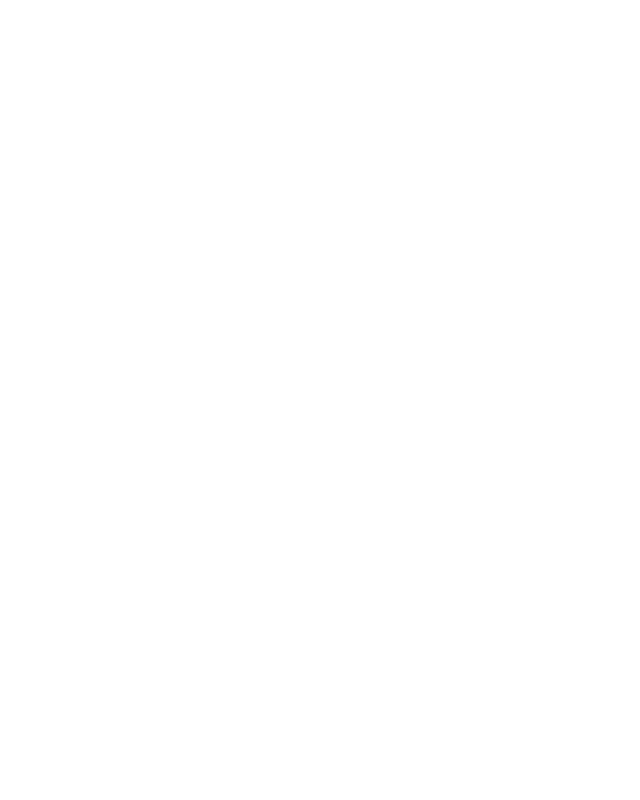
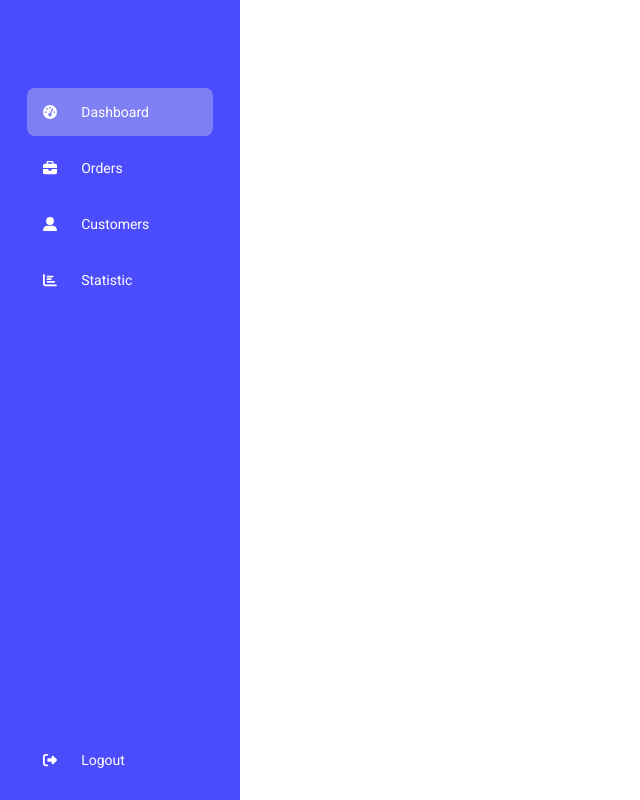
Before and after one commit to PoteralaMateusz/Frontend-SystemERP, an Angular app: page / in a window 1280 px wide. Shown: the whole page, without its empty margins (0-640 px from the left). Built offline with nearby package versions, Linux system fonts and the light colour scheme.

Commit message:
add dashboard menu

```diff
--- a/package.json
+++ b/package.json
@@ -18,6 +18,11 @@
     "@angular/platform-browser": "^16.0.0",
     "@angular/platform-browser-dynamic": "^16.0.0",
     "@angular/router": "^16.0.0",
+    "@fortawesome/angular-fontawesome": "^0.13.0",
+    "@fortawesome/fontawesome-svg-core": "^6.4.0",
+    "@fortawesome/free-brands-svg-icons": "^6.4.0",
+    "@fortawesome/free-regular-svg-icons": "^6.4.0",
+    "@fortawesome/free-solid-svg-icons": "^6.4.0",
     "rxjs": "~7.8.0",
     "tslib": "^2.3.0",
     "zone.js": "~0.13.0"
--- a/src/app/app.component.css
+++ b/src/app/app.component.css
@@ -0,0 +1,62 @@
+@import url('https://fonts.googleapis.com/css2?family=Roboto&display=swap');
+
+.page{
+  display: flex;
+}
+.sidebar{
+  position: sticky;
+  top: 0;
+  left: 0;
+  bottom: 0;
+  width: 100px;
+  height: 100vh;
+  padding: 0 1.7rem;
+  color:  #fff;
+  overflow: hidden;
+  transition: all 0.5s linear;
+  background: rgba(0,0,255,0.7);
+}
+.sidebar:hover{
+  width: 240px;
+  transition: 0.5s;
+}
+.logo{
+  height: 80px;
+  padding: 16px;
+}
+.menu{
+  height: 88%;
+  position: relative;
+  list-style: none;
+  padding: 0;
+}
+.menu li{
+  padding: 1rem;
+  margin: 8px 0;
+  border-radius: 8px;
+  transition: all 0.5s ease-in-out;
+}
+.menu li:hover,
+.active{
+  background: #e0e0e058;
+}
+.menu a{
+  color: #fff;
+  font-size: 14px;
+  text-decoration: none;
+  display: flex;
+  align-items: center;
+  gap: 1.5rem;
+}
+.menu a span{
+  overflow: hidden;
+}
+.menu a i{
+  font-size: 1.2rem;
+}
+.logout{
+  position: absolute;
+  bottom: 0;
+  left: 0;
+  width: 100%;
+}
--- a/src/app/app.component.html
+++ b/src/app/app.component.html
@@ -1,2 +1,42 @@
+<div class="page">
+
+<div class="sidebar">
+  <div class="logo"></div>
+  <ul class="menu">
+    <li class="active">
+      <a href="#">
+        <fa-icon [icon]="faTachometer"></fa-icon>
+        <span>Dashboard</span>
+      </a>
+    </li>
+    <li>
+      <a href="#">
+        <fa-icon [icon]="faBriefcase"></fa-icon>
+        <span>Orders</span>
+      </a>
+    </li>
+    <li>
+      <a href="#">
+        <fa-icon [icon]="faUser"></fa-icon>
+        <span>Customers</span>
+      </a>
+    </li>
+    <li>
+      <a href="#">
+        <fa-icon [icon]="faChartBar"></fa-icon>
+        <span>Statistic</span>
+      </a>
+    </li>
+    <li class="logout">
+      <a href="#">
+        <fa-icon [icon]="faSignOut"></fa-icon>
+        <span>Logout</span>
+      </a>
+    </li>
+
+  </ul>
+</div>
 
 <router-outlet></router-outlet>
+
+</div>
--- a/src/app/app.component.ts
+++ b/src/app/app.component.ts
@@ -1,5 +1,5 @@
 import { Component } from '@angular/core';
-
+import { faSignOutAlt,faUserAlt,faBriefcase,faChartBar,faTachometerAlt } from '@fortawesome/free-solid-svg-icons';
 @Component({
   selector: 'app-root',
   templateUrl: './app.component.html',
@@ -7,4 +7,9 @@
 })
 export class AppComponent {
   title = 'Frontend-SystemERP';
+  faSignOut = faSignOutAlt;
+  faUser = faUserAlt;
+  faBriefcase = faBriefcase;
+  faTachometer = faTachometerAlt;
+  protected readonly faChartBar = faChartBar;
 }
--- a/src/index.html
+++ b/src/index.html
@@ -8,6 +8,6 @@
   <link rel="icon" type="image/x-icon" href="favicon.ico">
 </head>
 <body>
-  <app-root>  </app-root>
+<app-root></app-root>
 </body>
 </html>
--- a/src/styles.css
+++ b/src/styles.css
@@ -1 +1,12 @@
 /* You can add global styles to this file, and also import other style files */
+*{
+  margin: 0;
+  padding: 0;
+  border: none;
+  outline: none;
+  box-sizing: border-box;
+  font-family: "Roboto",sans-serif;
+}
+body{
+  display: flex;
+}
```
Also changed, not shown: src/app/app.module.ts (+9 -6 lines), 1 other file (tests, documents, lock files or other folders).
